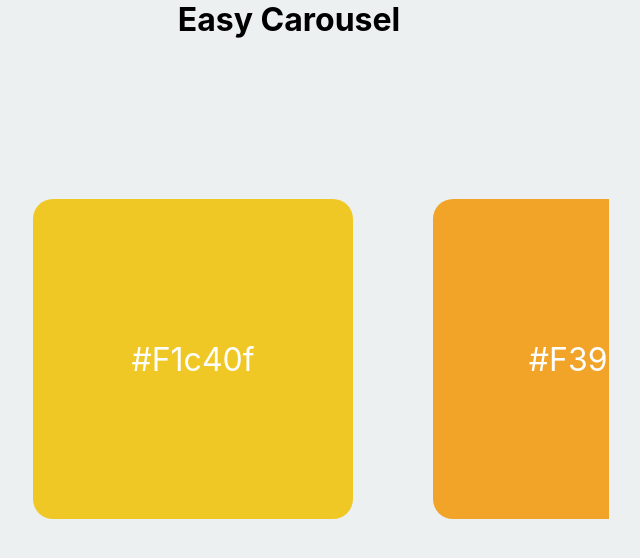
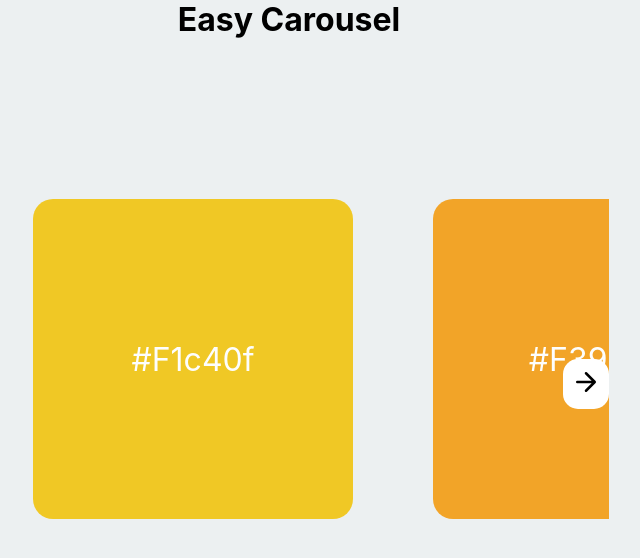
Before and after one commit to gshawnr/react_components, a React (Create React App) app: page / in a window 1280 px wide. Shown: the top 558 px of the page, without its empty margins (351-991 px from the left). Built offline with nearby package versions, Linux system fonts and the light colour scheme.

Commit message:
add buttons

```diff
--- a/src/components/Carousel.js
+++ b/src/components/Carousel.js
@@ -1,11 +1,11 @@
 import React, { useRef } from "react";
 
+import RightCarouselButton from "./RightCarouselButton";
+import LeftCarouselButton from "./LeftCarouselButton";
 import { ArrowLeft } from "./ArrowLeft";
 import { ArrowRight } from "./ArrowRight";
 import {
   CarouselItem,
-  LeftCarouselButton,
-  RightCarouselButton,
   CarouserContainer,
   CarouserContainerInner,
 } from "./Carousel.styled";
@@ -27,15 +27,15 @@ export function Carousel({ children }) {
       </CarouserContainerInner>
       <LeftCarouselButton
         hasItemsOnLeft={hasItemsOnLeft}
-        onClick={scrollLeft}
-        aria-label="Previous slide"
+        handleClick={scrollLeft}
+        // aria-label="Previous slide"
       >
         <ArrowLeft />
       </LeftCarouselButton>
       <RightCarouselButton
         hasItemsOnRight={hasItemsOnRight}
-        onClick={scrollRight}
-        aria-label="Next slide"
+        handleClick={scrollRight}
+        // aria-label="Next slide"
       >
         <ArrowRight />
       </RightCarouselButton>
--- /dev/null
+++ b/src/components/LeftCarouselButton.css
@@ -0,0 +1,13 @@
+.LeftCarouselButton {
+  left: 0;
+  position: absolute;
+  cursor: pointer;
+  top: 50%;
+  z-index: 1;
+  transition: transform 0.1s ease-in-out;
+  background: white;
+  border-radius: 15px;
+  border: none;
+  padding: 0.5rem;
+  /* transform: translate(-100%, -50%); */
+}
--- /dev/null
+++ b/src/components/LeftCarouselButton.js
@@ -0,0 +1,19 @@
+import React, { Children } from "react";
+
+import "./LeftCarouselButton.css";
+
+const LeftCarouselButton = ({ children, hasItemsOnLeft, handleClick }) => {
+  return (
+    <div
+      className="LeftCarouselButton"
+      onClick={handleClick}
+      style={
+        hasItemsOnLeft ? { visibility: "visible" } : { visibility: "hidden" }
+      }
+    >
+      {children}
+    </div>
+  );
+};
+
+export default LeftCarouselButton;
--- /dev/null
+++ b/src/components/RightCarouselButton.css
@@ -0,0 +1,13 @@
+.RightCarouselButton {
+  position: absolute;
+  cursor: pointer;
+  top: 50%;
+  z-index: 1;
+  transition: transform 0.1s ease-in-out;
+  background: white;
+  border-radius: 15px;
+  border: none;
+  padding: 0.5rem;
+  right: 0;
+  /* transform: translate(100%, -50%); */
+}
--- /dev/null
+++ b/src/components/RightCarouselButton.js
@@ -0,0 +1,19 @@
+import React from "react";
+
+import "./RightCarouselButton.css";
+
+const RightCarouselButton = ({ children, hasItemsOnRight, handleClick }) => {
+  return (
+    <div
+      className="RightCarouselButton"
+      onClick={handleClick}
+      style={
+        hasItemsOnRight ? { visibility: "visible" } : { visibility: "hidden" }
+      }
+    >
+      {children}
+    </div>
+  );
+};
+
+export default RightCarouselButton;
```
